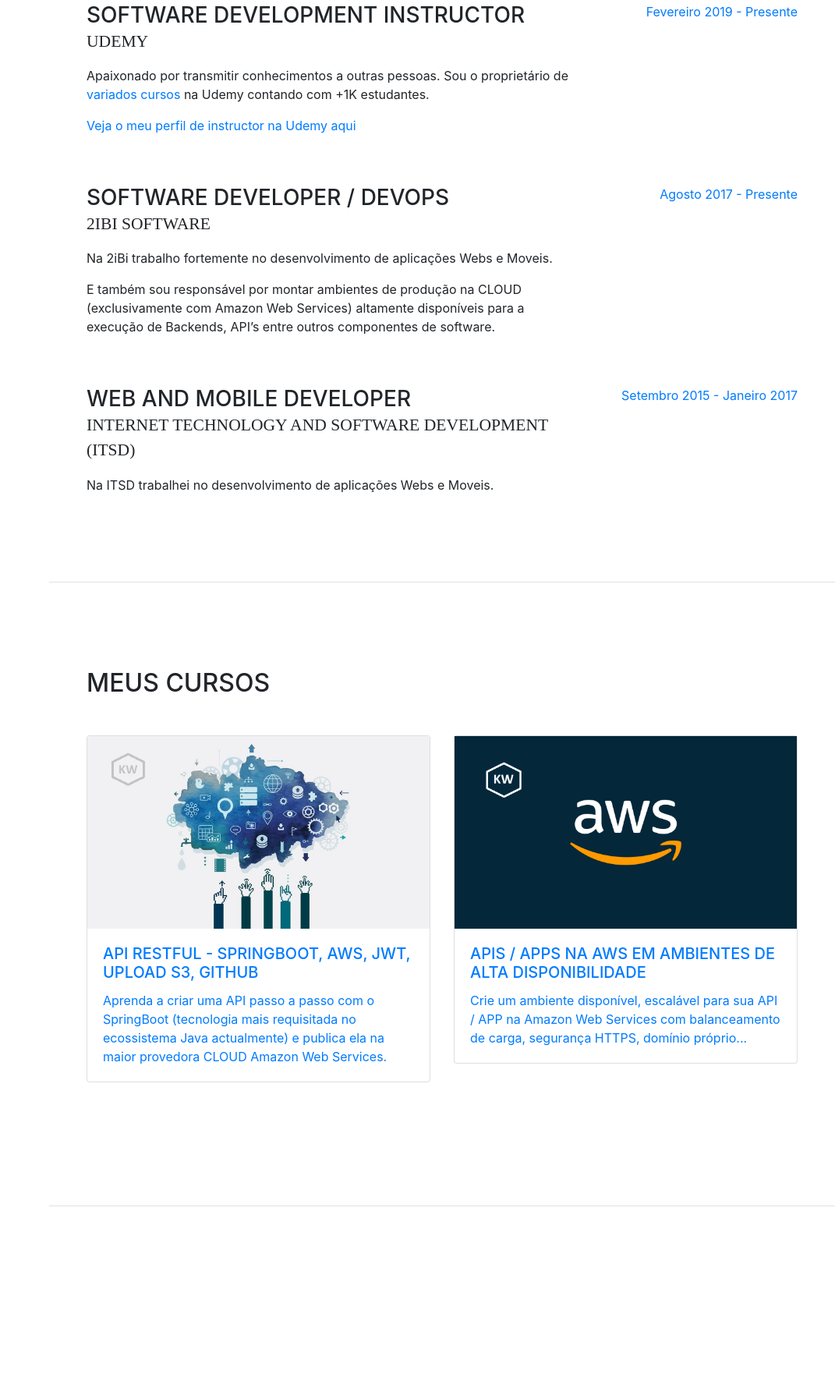
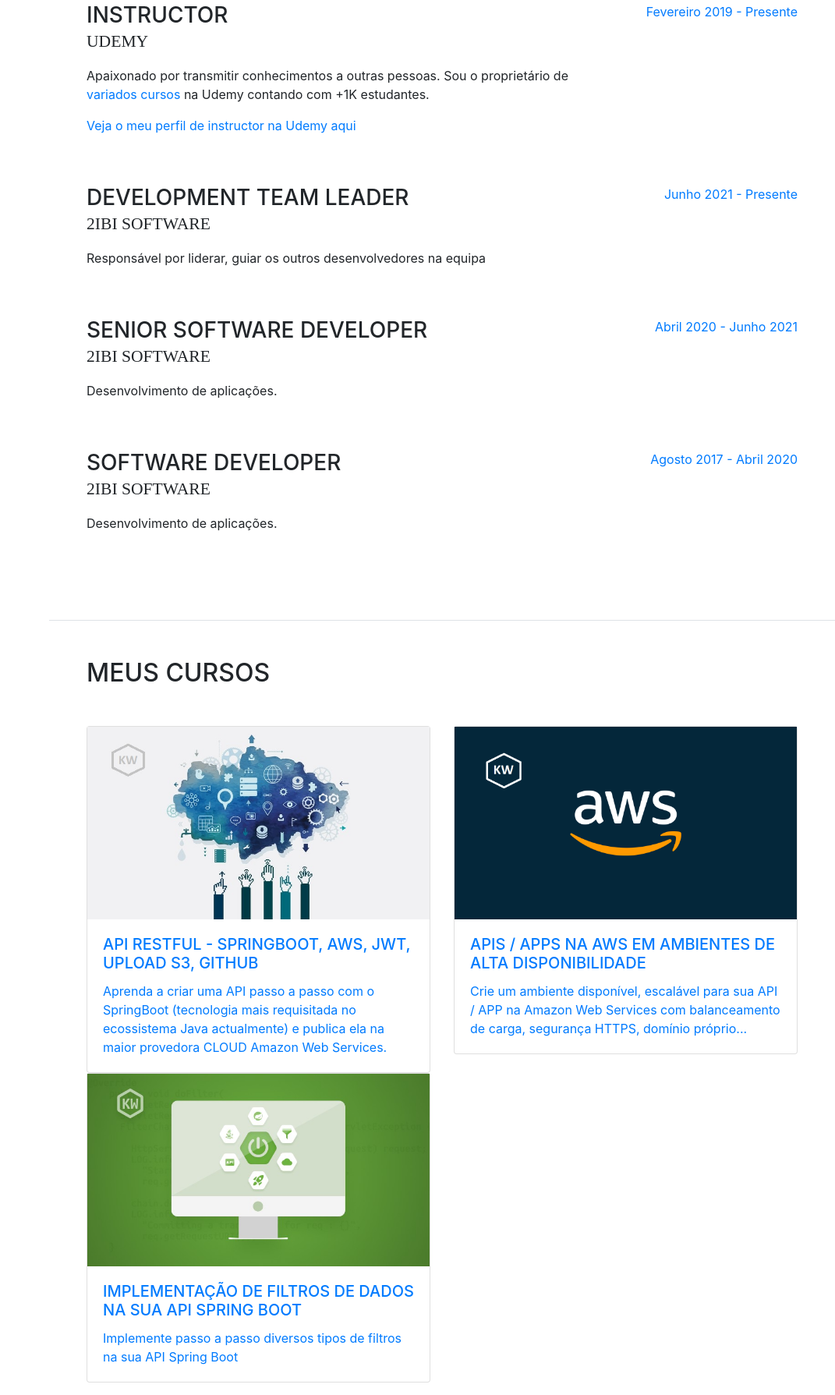
Before and after one commit to KevinWingi/KevinWingi.github.io, a website with bundled scripts: page index.html in a window 1280 px wide. Shown: the part 931-2720 px from the top of the page at 78% size, without its empty margins (209-1280 px from the left). Built offline with nearby package versions, Linux system fonts and the light colour scheme; a web font is replaced by a local one.

Commit message:
Update udemy course, update extra infos

```diff
--- a/index.html
+++ b/index.html
@@ -112,7 +112,7 @@
 
         <div class="resume-item d-flex flex-column flex-md-row mb-5">
           <div class="resume-content mr-auto">
-            <h3 class="mb-0">Software Development Instructor</h3>
+            <h3 class="mb-0">Instructor</h3>
             <div class="subheading mb-3">Udemy</div>
             <p>
               Apaixonado por transmitir conhecimentos a outras pessoas.
@@ -128,29 +128,34 @@
 
         <div class="resume-item d-flex flex-column flex-md-row mb-5">
           <div class="resume-content mr-auto">
-            <h3 class="mb-0">Software Developer / DevOps</h3>
+            <h3 class="mb-0">Development Team Leader</h3>
             <div class="subheading mb-3">2iBi Software</div>
-            <p>Na 2iBi trabalho fortemente no desenvolvimento de aplicações Webs e Moveis.</p>
-            <p>
-              E também sou responsável por montar ambientes de produção na CLOUD (exclusivamente com Amazon Web
-              Services) altamente disponíveis para a execução de Backends, API’s entre outros componentes de software.
-            </p>
+            <p>Responsável por liderar, guiar os outros desenvolvedores na equipa</p>
           </div>
           <div class="resume-date text-md-right">
-            <span class="text-primary">Agosto 2017 - Presente</span>
+            <span class="text-primary">Junho 2021 - Presente</span>
           </div>
         </div>
 
         <div class="resume-item d-flex flex-column flex-md-row mb-5">
           <div class="resume-content mr-auto">
-            <h3 class="mb-0">Web and mobile developer</h3>
-            <div class="subheading mb-3">Internet Technology And Software Development (ITSD)</div>
-            <p>
-              Na ITSD trabalhei no desenvolvimento de aplicações Webs e Moveis.
-            </p>
+            <h3 class="mb-0">Senior Software Developer</h3>
+            <div class="subheading mb-3">2iBi Software</div>
+            <p>Desenvolvimento de aplicações.</p>
           </div>
           <div class="resume-date text-md-right">
-            <span class="text-primary">Setembro 2015 - Janeiro 2017</span>
+            <span class="text-primary">Abril 2020 - Junho 2021</span>
+          </div>
+        </div>
+
+        <div class="resume-item d-flex flex-column flex-md-row mb-5">
+          <div class="resume-content mr-auto">
+            <h3 class="mb-0">Software Developer</h3>
+            <div class="subheading mb-3">2iBi Software</div>
+            <p>Desenvolvimento de aplicações.</p>
+          </div>
+          <div class="resume-date text-md-right">
+            <span class="text-primary">Agosto 2017 - Abril 2020</span>
           </div>
         </div>
 
@@ -194,6 +199,20 @@
                 </a>
               </div>
             </div>
+            <div class="row">
+              <div class="col-sm-12 col-md-6 col-lg-6 col-xl-6">
+                <a href="https://www.udemy.com/course/filtros-api-spring-boot/" target="_blank">
+                  <div class="card">
+                    <img src="img/c-filter.jpg" class="img-course"
+                      alt="Implementação de filtros de dados na sua API Spring Boot">
+                    <div class="card-body">
+                      <h5 class="card-title">Implementação de filtros de dados na sua API Spring Boot</h5>
+                      <p class="card-text">Implemente passo a passo diversos tipos de filtros na sua API Spring Boot</p>
+                    </div>
+                  </div>
+                </a>
+              </div>
+            </div>
           </div>
         </div>
 
@@ -224,17 +243,12 @@
 
         <div class="subheading mb-3">Frontend</div>
         <p>
-          Angular 2+ (Grau Expert Certificado pela Pluralsight), Typescript, Javascript.
+          Angular 2+, Typescript, Javascript, Netlify.
         </p>
 
         <div class="subheading mb-3">Backend</div>
         <p>
           Ecossistema Spring (Spring Boot, Spring Security, Spring Data Jpa), Java(JPA, Hibernate), MySQL, SQL Server
-        </p>
-
-        <div class="subheading mb-3">Mobile</div>
-        <p>
-          Desenvolvimento hibrido com o IONIC
         </p>
 
         <div class="subheading mb-3">Cloud</div>
@@ -255,12 +269,11 @@
       <div class="my-auto">
         <h2 class="mb-5">Interesses</h2>
         <p>
-          Passo uma parte do meu tempo lendo livros de diferentes áreas do saber como finanças, economia, o mundo de
-          criptomoedas (Bitcoin, Altcoin, Ethereum, Blockchain) e claro desenvolvimento de software.
+          Passo uma parte do meu tempo lendo livros de diferentes áreas do saber como finanças, economia, empreendedorismo e desenvolvimento de software.
         </p>
         <p>
           Outra parte do meu tempo passo como a minha família, os meus amigos ou até mesmo ajudando a responder algumas
-          questões nas comunidades de software que estou envolvido.
+          questões nas comunidades de software / nos meus cursos pessoais.
         </p>
         <p class="mb-0">
           Então por favor não hesite de me contactar se precisares de alguma ajuda.
```
Also changed, not shown: img/c-filter.jpg (added), img/c-site.jpg (deleted).
